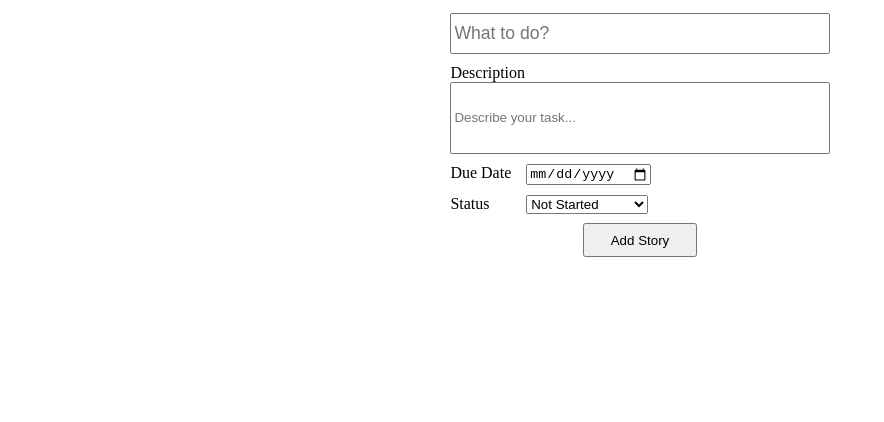
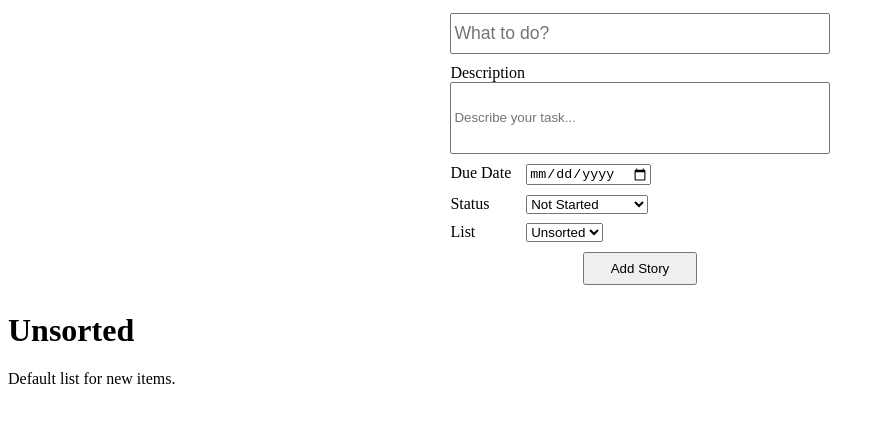
Before and after one commit to NiamhFerns-Learning/react-stories, a React (Create React App) app: page / in a window 1280 px wide. Shown: the top 422 px of the page, without its empty margins (0-884 px from the left). Built offline with nearby package versions, Linux system fonts and the light colour scheme.

Commit message:
Custom lists per story now works as intended.
Generated UUIDs and a clean way of handling the 'default' list UUID not yet working.

```diff
--- a/src/App.tsx
+++ b/src/App.tsx
@@ -2,22 +2,35 @@ import { SyntheticEvent, useState } from 'react';
 // import logo from './logo.svg';
 import './App.css';
 import { StoryData, StoryListData } from './Story';
+import { Stories } from './Stories';
 import { StoryAdder } from './StoryAdder';
 
 function App() {
   const [stories, setStories] = useState<StoryData[]>([]);
-  const [storyLists, setStoryLists] = useState<StoryListData[]>([]);
+  const [storyLists, setStoryLists] = useState<StoryListData[]>([
+    new StoryListData('0', 'Unsorted', 'Default list for new items.', []),
+  ]);
 
-  const addToDo = (story: StoryData) => {
+  const addStory = (story: StoryData) => {
     setStories([...stories, story]);
+  };
+
+  const addStoryList = (storyList: StoryListData) => {
+    setStoryLists([...storyLists, storyList]);
   };
 
   return (
     <>
       <div className='todo_entry_adder'>
-        <StoryAdder onAdd={addToDo} />
+        <StoryAdder onNewStory={addStory} lists={storyLists} />
       </div>
       <div className='todo_entry_list'>
+        <Stories
+          stories={stories}
+          lists={storyLists}
+          removeItem={(uuid: string): void => console.log(uuid)}
+          onNewList={addStoryList}
+        />
       </div>
     </>
   );
--- a/src/Stories.tsx
+++ b/src/Stories.tsx
@@ -7,7 +7,8 @@ export function Stories({
 }: {
   stories: StoryData[];
   lists: StoryListData[];
-  removeItem: (storyID: string) => {};
+  onNewList: (item: StoryListData) => void;
+  removeItem: (uuid: string) => void;
 }) {
   return (
     <>
--- a/src/StoryAdder.tsx
+++ b/src/StoryAdder.tsx
@@ -9,7 +9,13 @@ const statusOptions = [
   'completed',
 ];
 
-export function StoryAdder({ onAdd }: { onAdd: (item: StoryData) => void }) {
+export function StoryAdder({
+  onNewStory,
+  lists,
+}: {
+  onNewStory: (item: StoryData) => void;
+  lists: StoryListData[];
+}) {
   // Change this to be individual state vars.
   const [form, setForm] = useState({
     uuid: '',
@@ -17,19 +23,19 @@ export function StoryAdder({ onAdd }: { onAdd: (item: StoryData) => void }) {
     description: '',
     dueDate: '',
     status: '',
-    list: '',
+    list: '0',
   });
 
   const handleSubmit = (e: SyntheticEvent): void => {
     e.preventDefault();
-    onAdd(
+    onNewStory(
       new StoryData(
         '',
         form.title,
         form.description,
         form.dueDate,
         form.status,
-        '',
+        form.list,
       ),
     );
     setForm({
@@ -38,7 +44,7 @@ export function StoryAdder({ onAdd }: { onAdd: (item: StoryData) => void }) {
       description: '',
       dueDate: '',
       status: '',
-      list: '',
+      list: '0',
     });
     console.log('Form submitted.');
   };
@@ -46,6 +52,7 @@ export function StoryAdder({ onAdd }: { onAdd: (item: StoryData) => void }) {
   return (
     <>
       <form onSubmit={handleSubmit} className='todo_form'>
+        {/* TITLE/NAME */}
         <div>
           <label>
             <input
@@ -60,6 +67,8 @@ export function StoryAdder({ onAdd }: { onAdd: (item: StoryData) => void }) {
             ></input>
           </label>
         </div>
+
+        {/* DESCRIPTION */}
         <div>
           <label>
             <p>Description</p>
@@ -75,6 +84,8 @@ export function StoryAdder({ onAdd }: { onAdd: (item: StoryData) => void }) {
             ></input>
           </label>
         </div>
+
+        {/* DUE DATE */}
         <div>
           <label>
             <p>Due Date</p>
@@ -88,6 +99,8 @@ export function StoryAdder({ onAdd }: { onAdd: (item: StoryData) => void }) {
             ></input>
           </label>
         </div>
+
+        {/* STATUS */}
         <div>
           <label>
             <p>Status</p>
@@ -110,6 +123,29 @@ export function StoryAdder({ onAdd }: { onAdd: (item: StoryData) => void }) {
             </select>
           </label>
         </div>
+
+        {/* LIST */}
+        <div>
+          <label>
+            <p>List</p>
+            <select
+              name='list'
+              id='list'
+              onChange={(e) => {
+                setForm({ ...form, list: e.target.value });
+              }}
+              className='input_standard'
+            >
+              {lists.map((option) => (
+                <option key={option.uuid} value={option.uuid}>
+                  {option.name}
+                </option>
+              ))}
+            </select>
+          </label>
+        </div>
+
+        {/* SUBMIT */}
         <div>
           <label>
             <input
```
